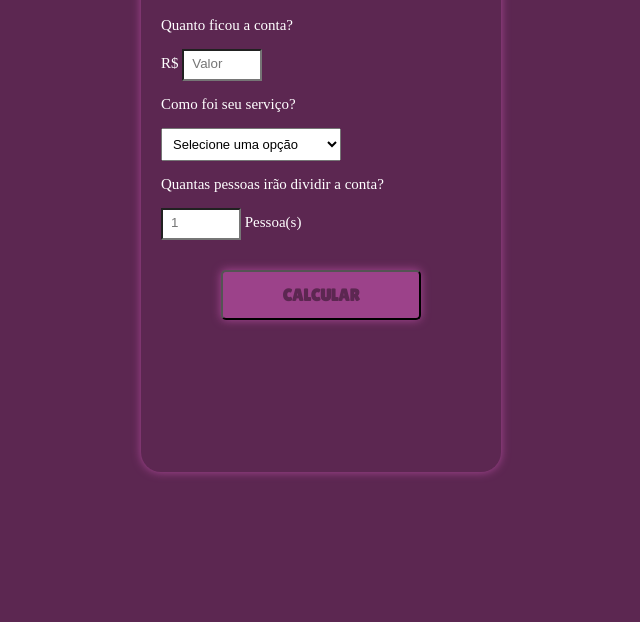
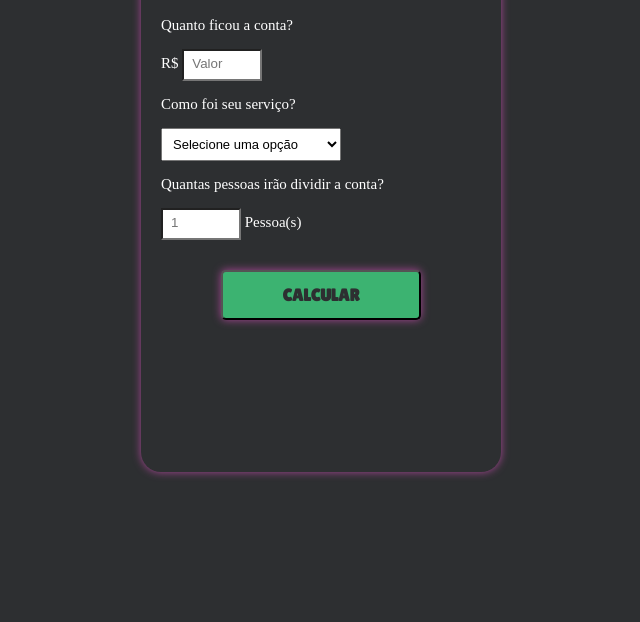
Before and after one commit to sdesuzane/calculadora-de-gorjeta, a plain HTML site: page index.html in a window 1280 px wide. Shown: the part 178-800 px from the top of the page, without its empty margins (319-959 px from the left). Drawn offline with Linux system fonts and the light colour scheme.

Commit message:
Update style.css

```diff
--- a/css/style.css
+++ b/css/style.css
@@ -4,10 +4,9 @@
     box-sizing: border-box;
 }
 
-/* variavel */
 :root {
-    --primary-color: #5C2751;
-    --secondary-color: #9C428A;
+    --primary-color: #2d2f31;
+    --secondary-color: #3CB371;
     --tertiary-color: #A84795;
 }
 
@@ -21,8 +20,6 @@ body {
     background: var(--secondary-color);
     color: var(--primary-color);
     padding: 20px;
-    /* text-transform: uppercase; */
-    /* font-size: 20px; */
     font-weight: normal;
     border-top-left-radius: 20px;
     border-top-right-radius: 20px;
@@ -32,11 +29,9 @@ body {
 .container {
     height: 550px;
     width: 360px;
-
-    /* colocando auto na margem, deixa centralizado dando 100px pra cada lado de margem */
     margin: 100px auto;
     background: var(--primary-color);
-    box-shadow: 0 0 10px var(--tertiary-color);
+    box-shadow: 0 0 8px var(--tertiary-color);
     border-radius: 20px;
     color: white;
 }
@@ -65,7 +60,7 @@ body {
 
 .form-submit {
     font-family: 'Lilita One', cursive;
-    box-shadow: 0 0 10px var(--tertiary-color);
+    box-shadow: 0 0 8px var(--tertiary-color);
     text-transform: uppercase;
     font-weight: bold;
     display: block;
```
